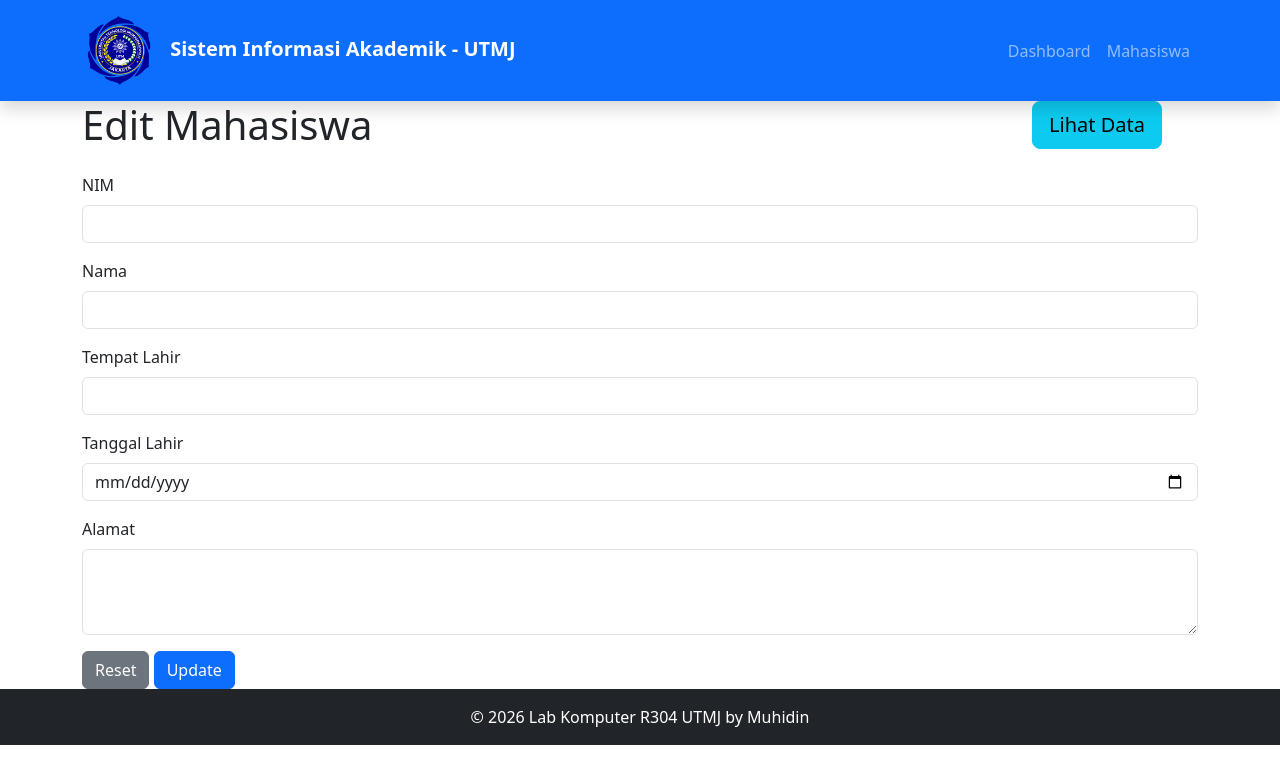
After one commit to muhidinutmj/ci4, a CodeIgniter 4 app: the page made by app/Views/students/edit.php in a window 1280 px wide. The commit adds this page. Shown: the top 784 px of the page. Run offline with PHP 8.4 and a stand-in for CodeIgniter, Linux system fonts and the light colour scheme; the template is opened without the code that fills it, so the values that code supplies are empty; some libraries are stand-ins or nearby versions.

Commit message:
edit, delete students

```diff
--- a/app/Config/Routes.php
+++ b/app/Config/Routes.php
@@ -10,3 +10,6 @@ $routes->get('/', 'Home::index');
 $routes->get('/students', 'StudentController::index');
 $routes->get('/students/create', 'StudentController::create');
 $routes->post('/students/save', 'StudentController::save');
+$routes->get('/students/edit/(:num)', 'StudentController::edit/$1');
+$routes->post('/students/update/(:num)', 'StudentController::update/$1');
+$routes->get('/students/delete/(:num)', 'StudentController::delete/$1');
--- /dev/null
+++ b/app/Views/students/edit.php
@@ -0,0 +1,38 @@
+<?= $this->extend('layout/template'); ?>
+
+<?= $this->section('content'); ?>
+<div class="row">
+    <div class="col-10">
+        <h1 class="mb-4">Edit Mahasiswa</h1>
+    </div>
+    <div class="col-2">
+        <a href="<?=base_url()?>/students" class="btn btn-info btn-lg">Lihat Data</a>
+    </div>
+    <div class="col-12">
+        <form action="<?=base_url()?>/students/update/<?= $student['id'] ?>" method="post">
+            <div class="mb-3">
+                <label for="nim" class="form-label">NIM</label>
+                <input type="number" class="form-control" id="nim" name="nim" value="<?= $student['nim'] ?>" required>
+            </div>
+            <div class="mb-3">
+                <label for="name" class="form-label">Nama</label>
+                <input type="text" class="form-control" id="name" name="name" value="<?= $student['name'] ?>" required>
+            </div>
+            <div class="mb-3">
+                <label for="pob" class="form-label">Tempat Lahir</label>
+                <input type="text" class="form-control" id="pob" name="pob" value="<?= $student['pob'] ?>" required>
+            </div>
+            <div class="mb-3">
+                <label for="dob" class="form-label">Tanggal Lahir</label>
+                <input type="date" class="form-control" id="dob" name="dob" value="<?= $student['dob'] ?>" required>
+            </div>
+            <div class="mb-3">
+                <label for="address" class="form-label">Alamat</label>
+                <textarea class="form-control" id="address" name="address" rows="3" required><?= $student['address'] ?></textarea>
+            </div>
+            <button type="reset" class="btn btn-secondary">Reset</button>
+            <button type="submit" class="btn btn-primary">Update</button>
+        </form>
+    </div>
+</div>
+<?= $this->endSection(); ?>
--- a/app/Views/students/index.php
+++ b/app/Views/students/index.php
@@ -31,8 +31,8 @@
                         <td><?= $student['dob'] ?></td>
                         <td><?= $student['address'] ?></td>
                         <td>
-                            <a href="#" class="btn btn-sm btn-primary">Edit</a>
-                            <a href="#" class="btn btn-sm btn-danger">Hapus</a>
+                            <a href="<?= base_url('/students/edit/' . $student['id']) ?>" class="btn btn-sm btn-primary">Edit</a>
+                            <a href="<?= base_url('/students/delete/' . $student['id']) ?>" onclick="return confirm('Apakah anda yakin ingin menghapus data ini?')" class="btn btn-sm btn-danger">Hapus</a>
                         </td>
                     </tr>
                 <?php endforeach; ?>
```
Also changed, not shown: app/Controllers/StudentController.php (+35 -0 lines), README.md.
